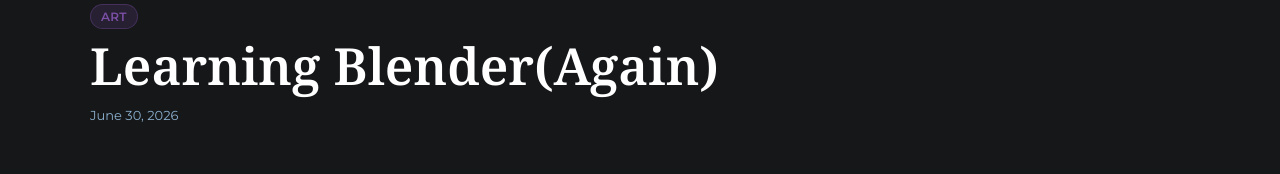
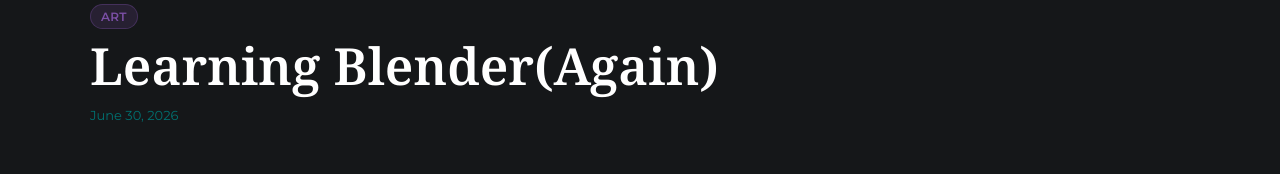
Before and after one commit to Oddly-Augmented/oddly-augmented.github.io, a Jekyll site: the page built from _posts/2026-06-30-Learning-Blender.md, in a window 1280 px wide. Shown: the part 126-300 px from the top of the page. Built offline with Jekyll 4.4.1, drawn with Linux system fonts in a browser that asks for light colours.

```diff
--- a/_config.yml
+++ b/_config.yml
@@ -1,5 +1,6 @@
 title: Oddly's Blog
-description: Recipes, art, and everything in between
+tagline: A personal blog for recipes, Art, and whatever else I'm into.
+description: Blogs about Recipes, art, and everything in between
 baseurl: ""
 url: "https://oddly-augmented.github.io"
 
--- a/_includes/tag.html
+++ b/_includes/tag.html
@@ -1,6 +1,6 @@
 {% assign cat = include.category | downcase %}
 
-{% if cat == 'recipes' or cat == 'recipe' %}
+{% if cat == 'recipes' or cat == 'recipe' or cat== 'cooking' %}
   {% assign tag_color = '#3a7d44' %}
 {% elsif cat == 'art' %}
   {% assign tag_color = '#7b4fa6' %}
--- a/index.css
+++ b/index.css
@@ -1,8 +1,6 @@
 :root{
     --bg: #151719;
-    --card: #6a7987;
-    --muted: #8cafce;
-    --accent: #593748;
+    --muted: #017171;
     --text: #ffffff;
     --glass: rgba(255,255,255,0.04);
     --radius: 10px;
--- a/index.html
+++ b/index.html
@@ -5,7 +5,7 @@ title: Home
 
 <section class="hero">
   <h1>Welcome</h1>
-  <p class="content">This is a personal blog for recipes, Art, and whatever else I'm into. New posts whenever inspiration hits.</p>
+  <p class="content">A personal blog for recipes, Art, and whatever else I'm into. New posts whenever inspiration hits.</p>
 </section>
 
 {% for post in site.posts limit:3 %}
```
